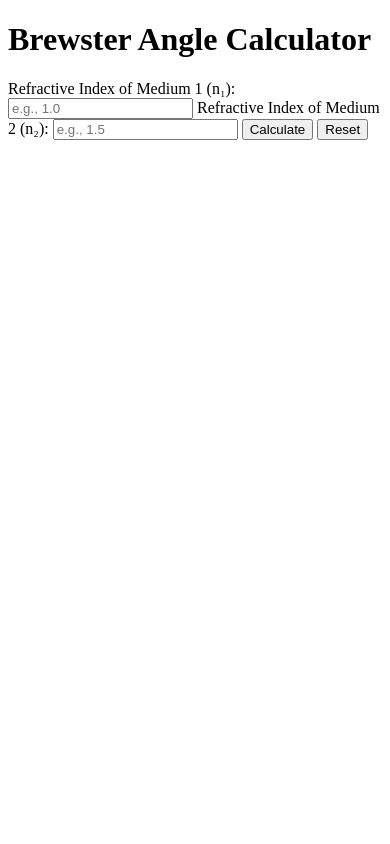
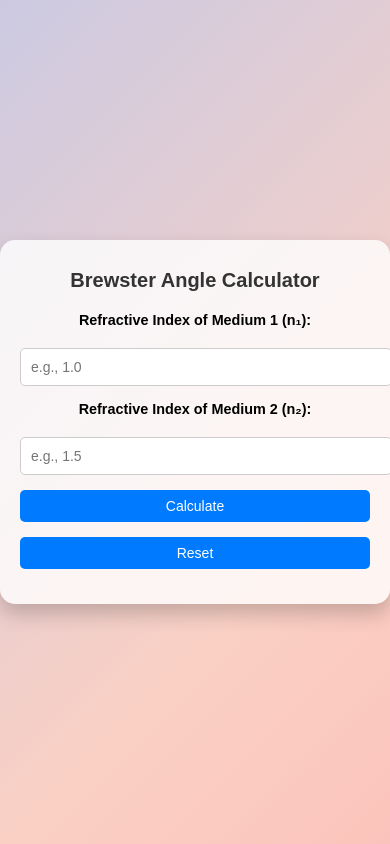
Before and after one commit to Kushagraa7/brewster-angle, a plain HTML site: page index.html in a window 390 px wide. Drawn offline with Linux system fonts and the light colour scheme.

Commit message:
Update index.html

```diff
--- a/index.html
+++ b/index.html
@@ -5,7 +5,133 @@
     <meta name="viewport" content="width=device-width, initial-scale=1.0">
     <title>Brewster Angle Calculator</title>
     <style>
-        /* Your existing styles here */
+        body {
+            font-family: Arial, sans-serif;
+            margin: 0;
+            overflow: hidden;
+            height: 100vh;
+            display: flex;
+            justify-content: center;
+            align-items: center;
+        }
+
+        .background {
+            position: absolute;
+            top: 0;
+            left: 0;
+            width: 100%;
+            height: 100%;
+            overflow: hidden;
+            background: linear-gradient(-45deg, #ff9a9e, #fad0c4, #a1c4fd, #c2e9fb);
+            background-size: 400% 400%;
+            animation: gradientAnimation 10s ease infinite;
+            z-index: -1;
+        }
+
+        @keyframes gradientAnimation {
+            0% {
+                background-position: 0% 50%;
+            }
+            50% {
+                background-position: 100% 50%;
+            }
+            100% {
+                background-position: 0% 50%;
+            }
+        }
+
+        .container {
+            background: rgba(255, 255, 255, 0.8);
+            padding: 20px 30px;
+            border-radius: 15px;
+            box-shadow: 0 10px 20px rgba(0, 0, 0, 0.2);
+            text-align: center;
+            width: 100%;
+            max-width: 400px;
+        }
+
+        h1 {
+            color: #333;
+            margin-bottom: 20px;
+            font-size: 1.5rem;
+        }
+
+        form {
+            display: flex;
+            flex-direction: column;
+            gap: 15px;
+        }
+
+        label {
+            font-weight: bold;
+            margin-bottom: 5px;
+            font-size: 1rem;
+        }
+
+        input {
+            padding: 10px;
+            border: 1px solid #ccc;
+            border-radius: 5px;
+            font-size: 16px;
+            width: 100%;
+        }
+
+        button {
+            padding: 10px;
+            background-color: #007BFF;
+            color: white;
+            border: none;
+            border-radius: 5px;
+            font-size: 16px;
+            cursor: pointer;
+            transition: background-color 0.3s;
+            width: 100%;
+        }
+
+        button:hover {
+            background-color: #0056b3;
+        }
+
+        #result {
+            margin-top: 20px;
+            font-size: 18px;
+        }
+
+        .error {
+            color: red;
+        }
+
+        .success {
+            color: green;
+        }
+
+        @media (max-width: 768px) {
+            .container {
+                padding: 15px 20px;
+                width: 90%;
+            }
+
+            h1 {
+                font-size: 1.25rem;
+            }
+
+            button {
+                font-size: 14px;
+                padding: 8px;
+            }
+
+            input {
+                font-size: 14px;
+            }
+
+            label {
+                font-size: 0.9rem;
+            }
+
+            #result {
+                font-size: 16px;
+            }
+        }
     </style>
 </head>
 <body>
@@ -27,6 +153,7 @@
     </div>
 
     <script>
+        // Function to calculate Brewster Angle
         function calculateBrewsterAngle() {
             const n1 = parseFloat(document.getElementById("n1").value);
             const n2 = parseFloat(document.getElementById("n2").value);
@@ -51,13 +178,15 @@
                 return;
             }
 
-            // Calculate Brewster angle using the formula
-            const brewsterAngleRad = Math.atan(n2 / n1);
-            const brewsterAngleDeg = (brewsterAngleRad * 180) / Math.PI;
+            // Calculate Brewster angle using the formula: Brewster angle = arctan(n₂ / n₁)
+            const brewsterAngleRad = Math.atan(n2 / n1); // Brewster angle in radians
+            const brewsterAngleDeg = (brewsterAngleRad * 180) / Math.PI; // Convert radians to degrees
 
+            // Display result
             resultElement.innerText = `Brewster Angle: ${brewsterAngleDeg.toFixed(2)}°`;
             resultElement.className = "success";
         }
+
 
         function resetForm() {
             document.getElementById("n1").value = "";
@@ -67,7 +196,7 @@
             resultElement.className = "";
         }
 
-        // Add event listeners for buttons
+
         document.getElementById("calculateBtn").addEventListener("click", calculateBrewsterAngle);
         document.getElementById("resetBtn").addEventListener("click", resetForm);
     </script>
```
